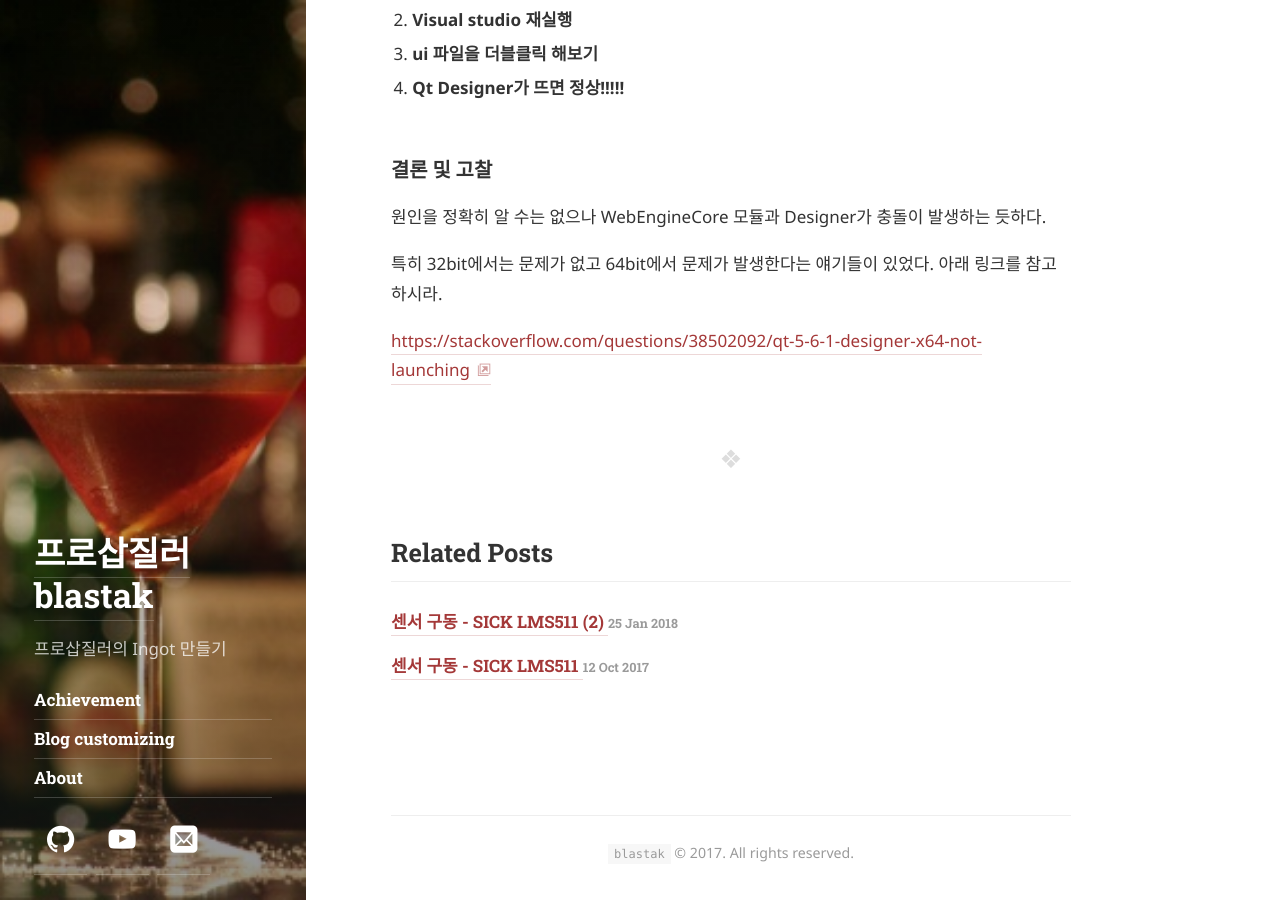
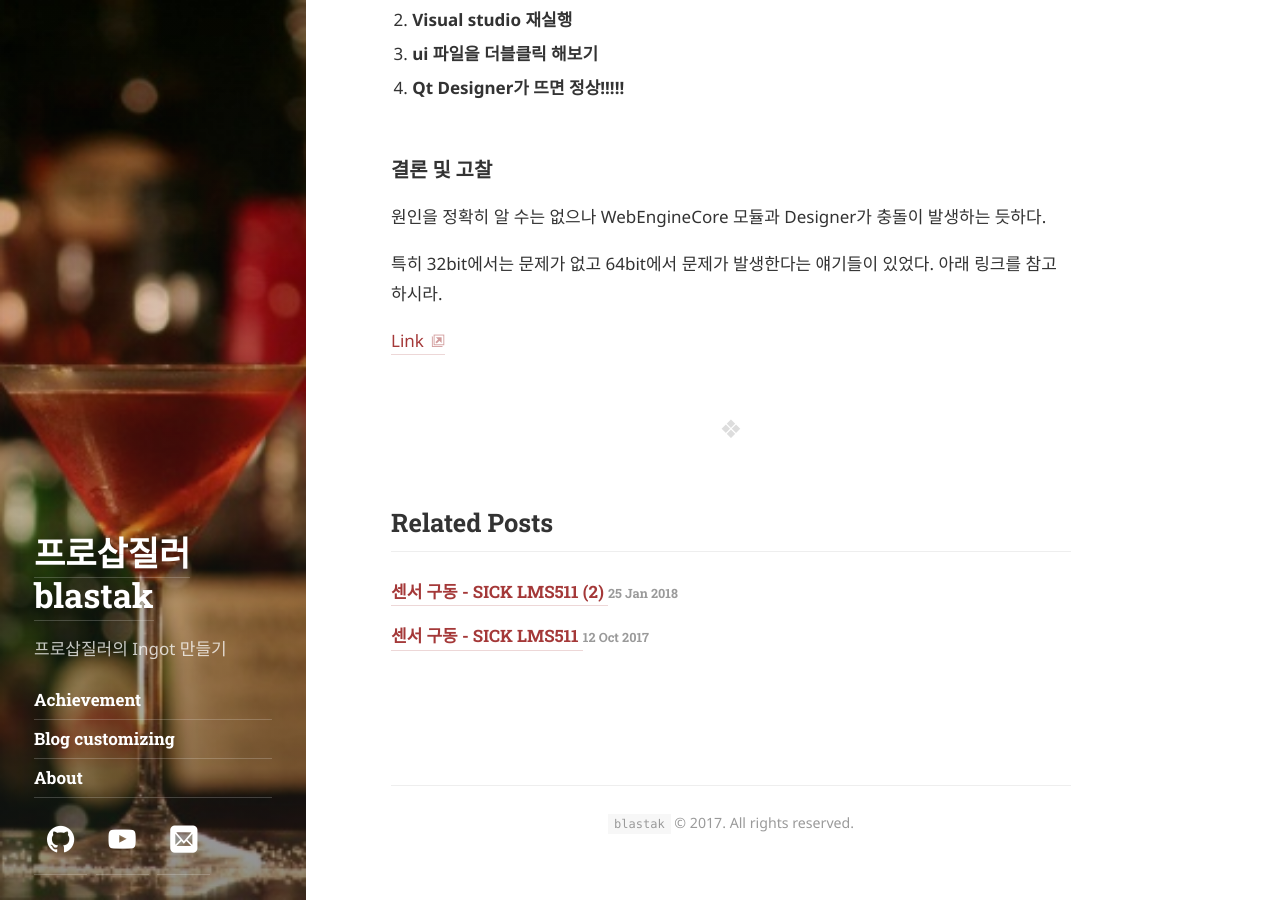
Before and after one commit to blastak/blastak.github.io, a Jekyll site: the page built from _posts/2018-11-19-a.md, in a window 1280 px wide and 900 px high, scrolled down 2035 px. Built offline with Jekyll 4.4.1, drawn with Linux system fonts in a browser that asks for light colours; some web fonts are replaced.

Commit message:
또 수정 ㅡ,.ㅡ

```diff
--- a/_posts/2018-11-19-a.md
+++ b/_posts/2018-11-19-a.md
@@ -55,4 +55,4 @@ tag: [Achievement]
 
 특히 32bit에서는 문제가 없고 64bit에서 문제가 발생한다는 얘기들이 있었다. 아래 링크를 참고하시라.
 
-<https://stackoverflow.com/questions/38502092/qt-5-6-1-designer-x64-not-launching>{: target="_blank" }
+[Link](https://stackoverflow.com/questions/38502092/qt-5-6-1-designer-x64-not-launching){: target="_blank" }
```
